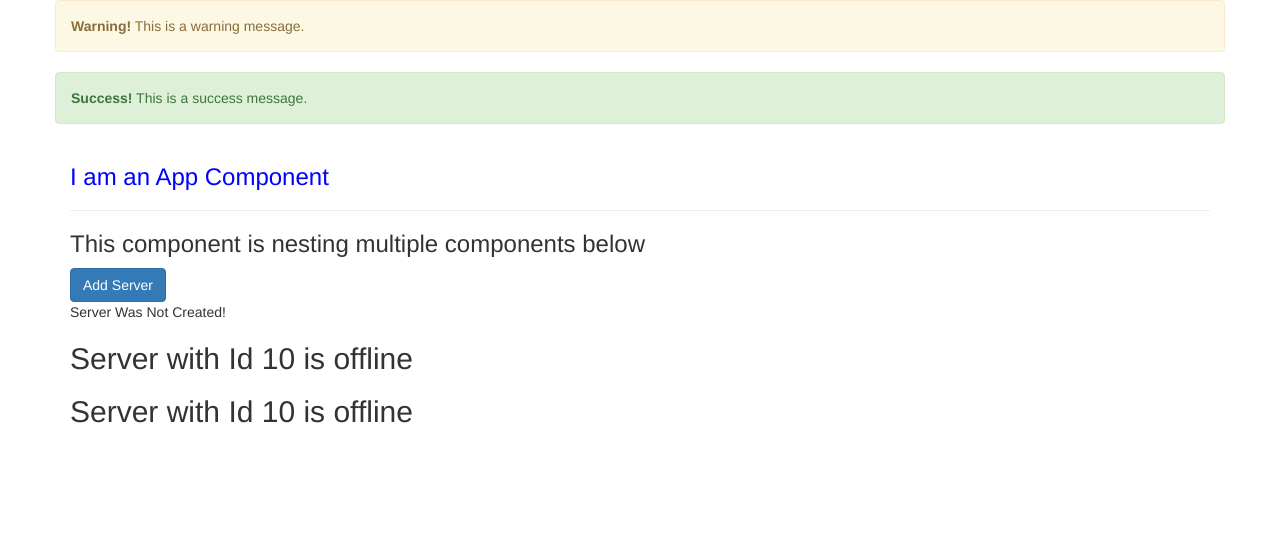
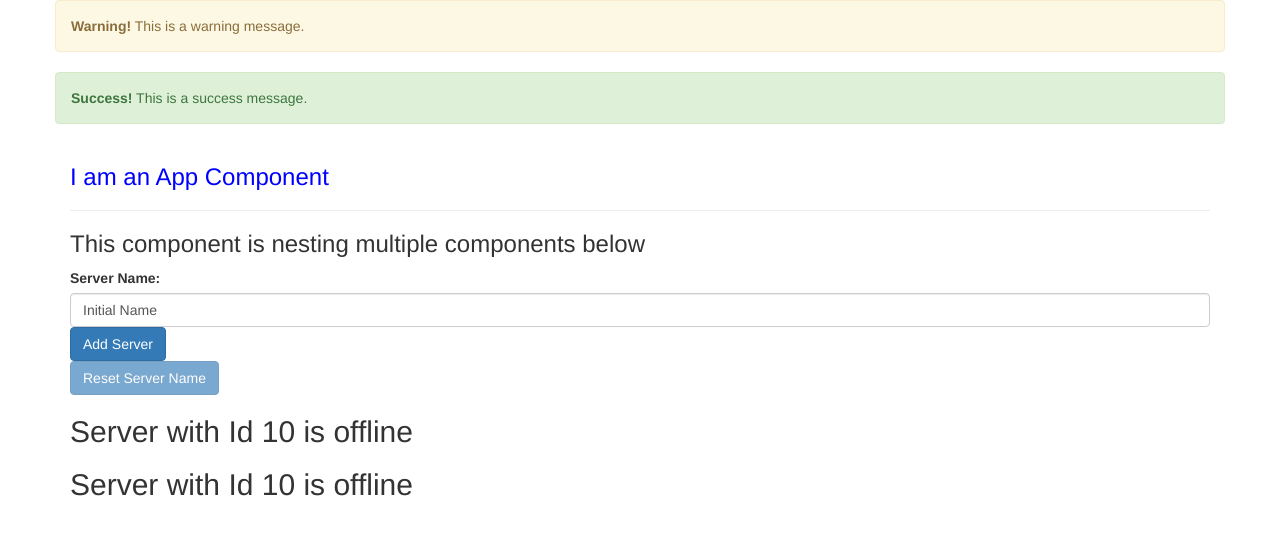
Before and after one commit to Krauxxer/udemy-learning-angular, an Angular app: page / in a window 1280 px wide. Shown: the top 534 px of the page. Built offline with nearby package versions, Linux system fonts and the light colour scheme.

Commit message:
Finished Data Binding and Started Directives

```diff
--- a/src/app/app.module.ts
+++ b/src/app/app.module.ts
@@ -1,5 +1,6 @@
 import { BrowserModule } from '@angular/platform-browser';
 import { NgModule } from '@angular/core';
+import { FormsModule } from '@angular/forms';
 
 import { AppRoutingModule } from './app-routing.module';
 import { AppComponent } from './app.component';
@@ -18,7 +19,8 @@ import { SuccessAlertComponent } from './success-alert/success-alert.component';
   ],
   imports: [
     BrowserModule,
-    AppRoutingModule
+    AppRoutingModule,
+    FormsModule
   ],
   providers: [],
   bootstrap: [AppComponent]
--- a/src/app/servers/servers.component.html
+++ b/src/app/servers/servers.component.html
@@ -1,6 +1,26 @@
 <h3>
     This component is nesting multiple components below
 </h3>
+
+<label>
+    Server Name:
+</label>
+
+<!-- <input
+    type="text"
+    class="form-control"
+    (input)="onUpdateServerName($event)"
+/> -->
+
+<input
+    type="text"
+    class="form-control"
+    [(ngModel)]="serverName"
+/>
+
+<!-- <p>
+    {{ serverName }}
+</p> -->
 
 <button
     class="btn btn-primary"
@@ -8,7 +28,20 @@
     (click)="onServerCreate()">
     Add Server
 </button>
-<p>{{ serverCreationStatus }}</p>
+
+<p *ngIf="allowResetServerName">
+    {{ serverCreationStatus }}
+</p>
+
+<br>
+
+<button
+    class="btn btn-primary"
+    [disabled]="!allowResetServerName"
+    (click)="onResetServerName()"
+>
+    Reset Server Name
+</button>
 
 <app-server></app-server>
 <app-server></app-server>
--- a/src/app/servers/servers.component.ts
+++ b/src/app/servers/servers.component.ts
@@ -8,7 +8,9 @@ import { Component, OnInit } from '@angular/core';
 export class ServersComponent implements OnInit {
 
   allowNewServer = false;
+  allowResetServerName = false;
   serverCreationStatus = 'Server Was Not Created!';
+  serverName: string = 'Initial Name';
 
   constructor() {
     setTimeout(() => {
@@ -20,6 +22,35 @@ export class ServersComponent implements OnInit {
   }
 
   onServerCreate() {
-    this.serverCreationStatus = 'Server Was Created!';
+    if (this.serverName.length > 0) {
+      this.serverCreationStatus = 'Server Was Created! Server Name is: ' + this.serverName;
+      this.allowResetServerName = true;
+    } else {
+      this.allowResetServerName = false;
+    }
+  }
+
+  onResetServerName() {
+    this.serverName = '';
+    this.allowResetServerName = false;
+  }
+
+  onUpdateServerName(event: Event) {
+    /*
+      The red line under 'value' is from the IDE itself only,
+      and it does not affect the execution. However, if we
+      would like to avoid that, then we can be explicit:
+
+      this.serverName = (<HTMLInputElement>event.target).value;
+
+      However, if we do not change it to the above, then we are
+      going to be getting log errors every time. Therefore, it
+      is more convenient to update it to the explicit method.
+
+      As a reference, the not explicit way is:
+
+      However, if we use the o
+    */
+    this.serverName = (<HTMLInputElement>event.target).value;
   }
 }
```
